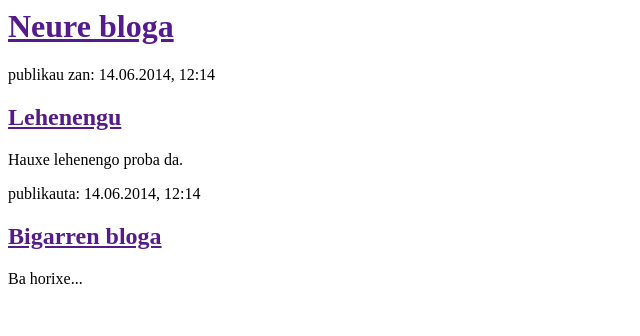
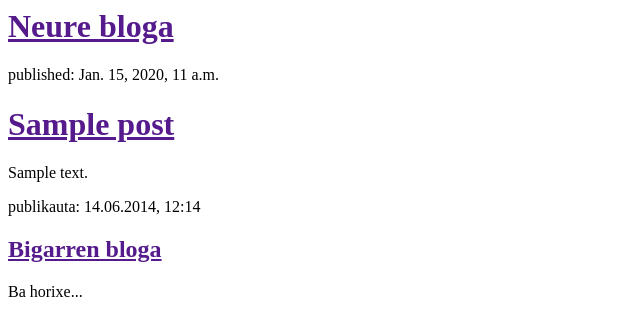
Before and after one commit to aizaguirre/mfirstblog, a Django app: template blog/templates/blog/post_list.html in a window 1280 px wide. Shown: the top 336 px of the page, without its empty margins (0-640 px from the left). Run offline with Django 3.2, Linux system fonts and the light colour scheme; the template is opened without the code that fills it: values that come from a table or form of the project are taken from there, others are empty; tables that the repository leaves empty hold one stand-in row (values such as "Sample post").

Commit message:
Modified templates to display posts from database.

```diff
--- a/blog/templates/blog/post_list.html
+++ b/blog/templates/blog/post_list.html
@@ -1,18 +1,19 @@
 <html>
     <head>
-        <title>Anttonen lehennego bloga</title>
+        <title>Anttonen lehenego bloga</title>
     </head>
     <body>
         <div>
             <h1><a href="">Neure bloga</a></h1>
         </div>
 
-        <div>
-            <p>publikau zan: 14.06.2014, 12:14</p>
-            <h2><a href="">Lehenengu</a></h2>
-            <p>Hauxe lehenengo proba da.</p>
-        </div>
-
+       {% for post in posts %}
+    <div>
+        <p>published: {{ post.published_date }}</p>
+        <h1><a href="">{{ post.title }}</a></h1>
+        <p>{{ post.text|linebreaks }}</p>
+    </div>
+{% endfor %}
         <div>
             <p>publikauta: 14.06.2014, 12:14</p>
             <h2><a href="">Bigarren bloga</a></h2>
--- a/blog/views.py
+++ b/blog/views.py
@@ -1,4 +1,8 @@
 from django.shortcuts import render
+from django.utils import timezone
+from .models import Post
+
 def post_list(request):
-    return render(request, 'blog/post_list.html', {})
+    posts = Post.objects.filter(published_date__lte=timezone.now()).order_by('published_date')
+    return render(request, 'blog/post_list.html', {'posts': posts})
 # Create your views here.
```
